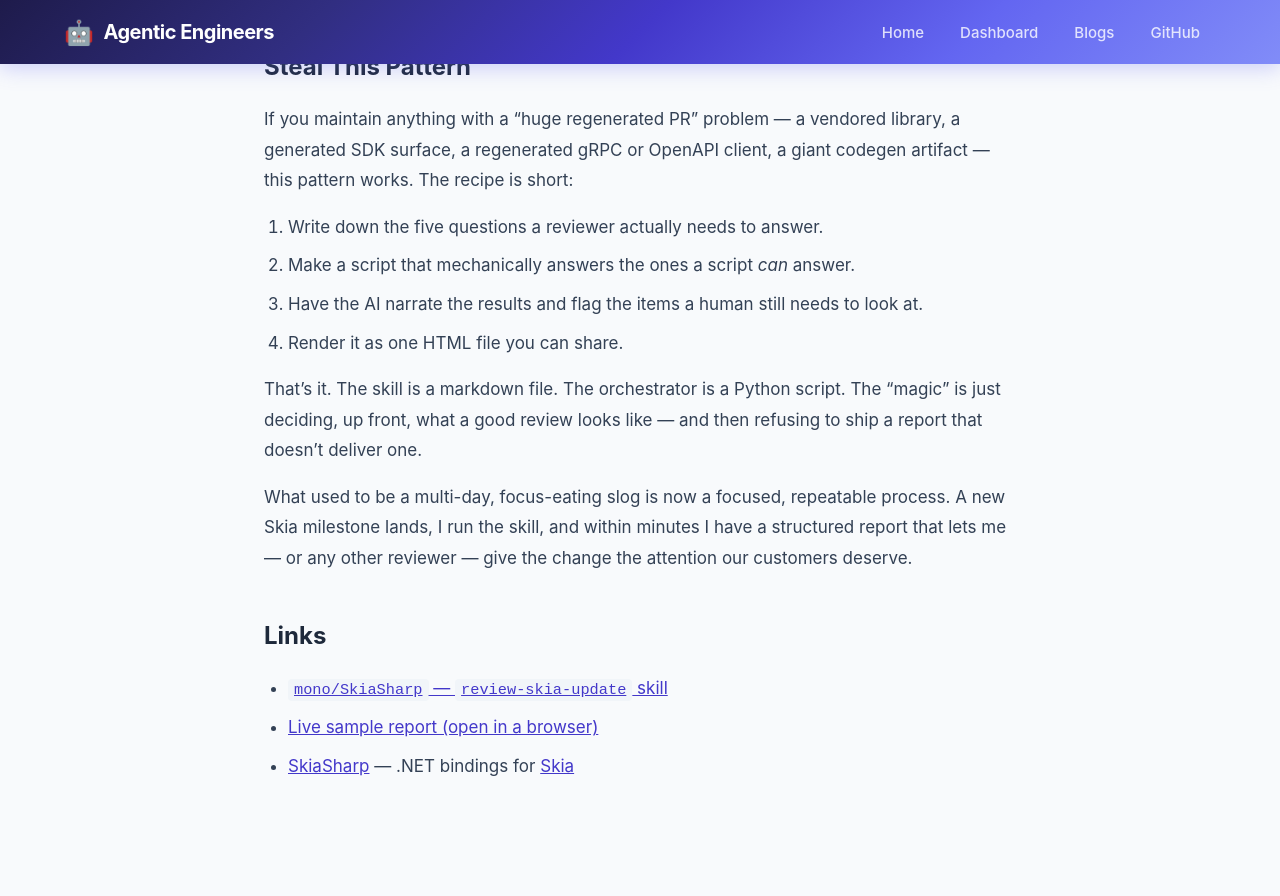
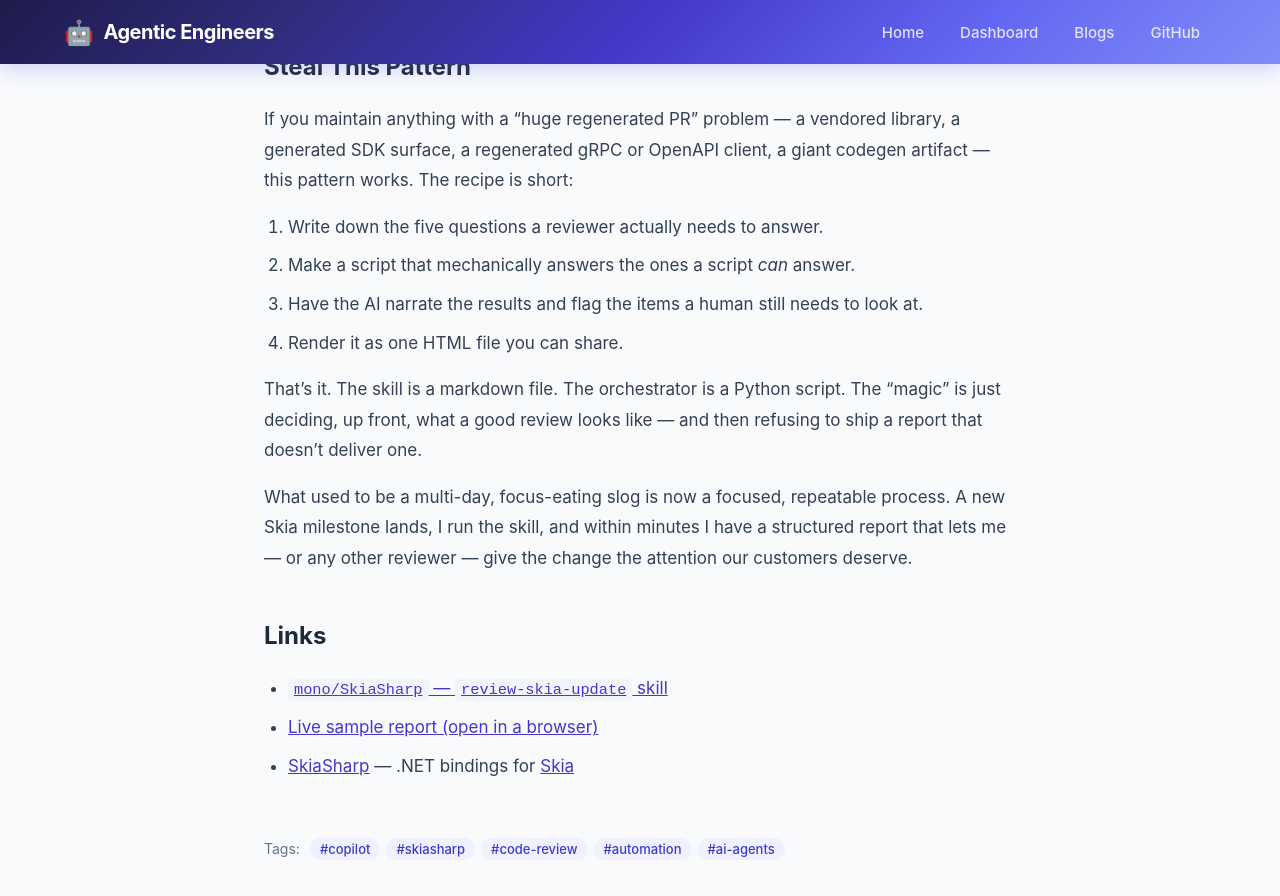
Before and after one commit to jonathanpeppers/agentic-engineers, a Jekyll site: the page built from docs/_posts/2026-04-24-reviewing-skia-bumps-in-minutes.md, in a window 1280 px wide and 900 px high, scrolled down 5454 px. Shown: the top 896 px of the window. Built offline with Jekyll 4.4.1, drawn with Linux system fonts in a browser that asks for light colours; before the commit the page ends 6292 px from its top, so only the background shows below that.

Commit message:
Add tags to Matthew's blog post on reviewing Skia bumps (#32)
Agent-Logs-Url: https://github.com/jonathanpeppers/agentic-engineers/sessions/82d28e22-7dbe-45f6-b7fe-47bd405b475a

Co-authored-by: copilot-swe-agent[bot] <198982749+Copilot@users.noreply.github.com>
Co-authored-by: jonathanpeppers <840039+jonathanpeppers@users.noreply.github.com>

```diff
--- a/docs/_posts/2026-04-24-reviewing-skia-bumps-in-minutes.md
+++ b/docs/_posts/2026-04-24-reviewing-skia-bumps-in-minutes.md
@@ -3,6 +3,12 @@ layout: post
 title: "From Ten Days to Ten Minutes: Reviewing a Half-Million-Line Skia Bump"
 author: "Matthew Leibowitz"
 excerpt: "Bumping SkiaSharp to a new Skia release used to mean staring at a 500,000-line diff for the better part of two weeks. Now I open one HTML report, click around for ten minutes, and I'm done. Here's how a small AI skill changed my life."
+tags:
+  - copilot
+  - skiasharp
+  - code-review
+  - automation
+  - ai-agents
 ---
 
 # From Ten Days to Ten Minutes: Reviewing a Half-Million-Line Skia Bump
```
